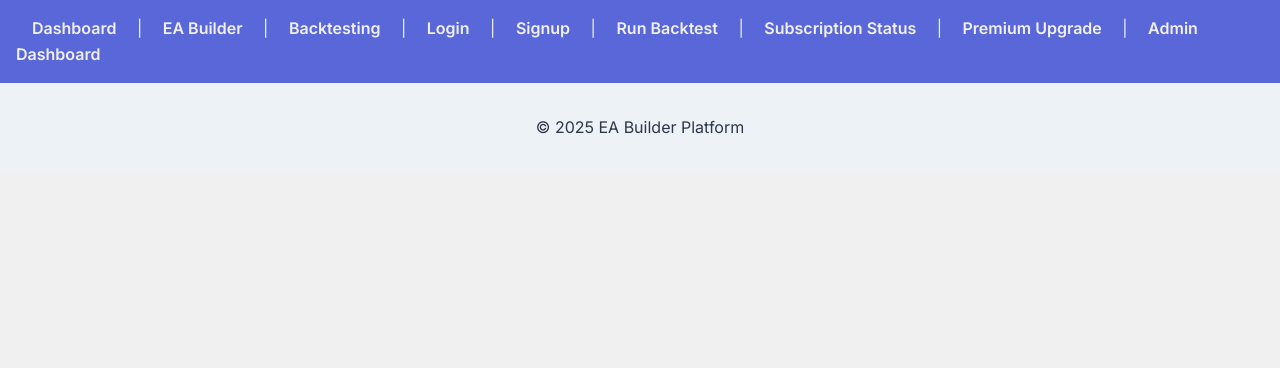
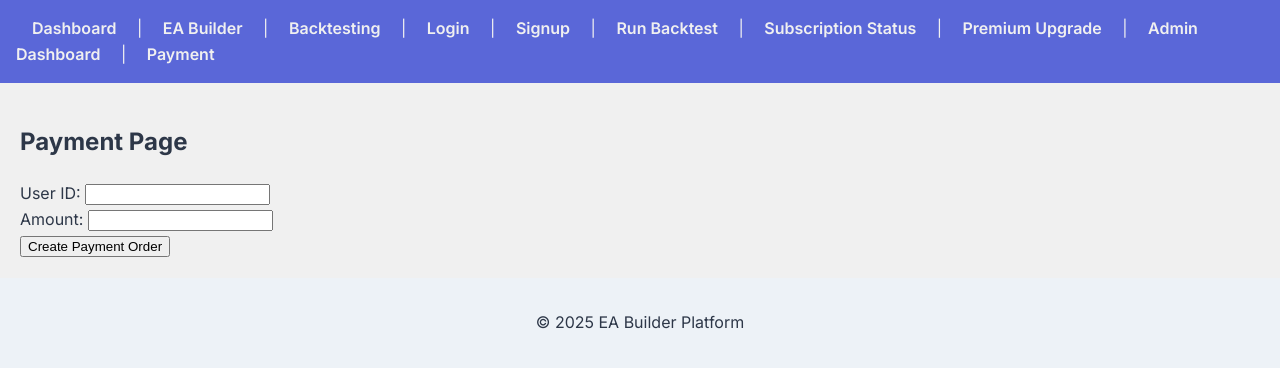
Before and after one commit to Maheshwaran114/ea-builder-platform, a React (Create React App) app in the folder frontend/: page /payment in a window 1280 px wide. Shown: the top 368 px of the page. Built offline with nearby package versions, Linux system fonts and the light colour scheme.

Commit message:
commit the code editor change 3

```diff
--- a/frontend/src/App.js
+++ b/frontend/src/App.js
@@ -11,6 +11,7 @@ import SubscriptionStatus from './pages/SubscriptionStatus';
 import PremiumUpgrade from './pages/PremiumUpgrade';
 import AdminDashboard from './pages/AdminDashboard';
 import './App.css';
+import PaymentPage from './pages/PaymentPage';
 
 function App() {
   return (
@@ -26,7 +27,8 @@ function App() {
             <Link to="/backtest">Run Backtest</Link> |{' '}
             <Link to="/subscription-status">Subscription Status</Link> |{' '}
             <Link to="/premium-upgrade">Premium Upgrade</Link> |{' '}
-            <Link to="/admin/dashboard">Admin Dashboard</Link>
+            <Link to="/admin/dashboard">Admin Dashboard</Link> |{' '}
+            <Link to="/payment">Payment</Link>
           </nav>
         </header>
         <Routes>
@@ -39,6 +41,7 @@ function App() {
           <Route path="/subscription-status" element={<SubscriptionStatus />} />
           <Route path="/premium-upgrade" element={<PremiumUpgrade />} />
           <Route path="/admin/dashboard" element={<AdminDashboard />} />
+          <Route path="/payment" element={<PaymentPage />} />
         </Routes>
         <footer className="footer">
           <p>© 2025 EA Builder Platform</p>
@@ -48,4 +51,10 @@ function App() {
   );
 }
 
+
+
+// In the <Routes> section, add:
+<Route path="/payment" element={<PaymentPage />} />
+
+
 export default App;
--- /dev/null
+++ b/frontend/src/api/payment.js
@@ -0,0 +1,12 @@
+import axios from 'axios';
+
+const API_URL = 'http://localhost:3001';
+
+export const createPaymentOrder = async (userId, amount) => {
+  try {
+    const response = await axios.post(`${API_URL}/api/payments/create`, { userId, amount });
+    return response.data;
+  } catch (error) {
+    throw error;
+  }
+};
--- a/frontend/src/components/OnboardingTour.js
+++ b/frontend/src/components/OnboardingTour.js
@@ -1,27 +1,44 @@
-import React from 'react';
+import React, { useState } from 'react';
 import Joyride from 'react-joyride';
 
-function OnboardingTour() {
+const OnboardingTour = () => {
+  const [run, setRun] = useState(true);
   const steps = [
     {
-      target: '.header',
-      content: 'This is the header where you navigate through the application.',
+      target: '.header', // Ensure your header has className="header"
+      content: 'Welcome to EA Builder! Use the navigation above to access different sections of the platform.',
     },
     {
-      target: '.sidebar',
-      content: 'This is the toolbox. Drag and drop blocks to build your EA.',
+      target: '.sidebar', // Ensure your Sidebar component renders an element with className="sidebar"
+      content: 'This is your toolbox with available indicators. Drag and drop them onto the canvas.',
     },
     {
-      target: '.main-canvas',
-      content: 'This area is your EA builder canvas. Drop blocks here.',
+      target: '.drop-area', // Ensure your DropArea component has className="drop-area"
+      content: 'Drop your indicators here to start building your EA.',
     },
     {
-      target: '.code-preview',
-      content: 'Here is the live code preview that updates as you build your EA.',
+      target: '.risk-management', // Ensure your RiskManagementSettings container has className="risk-management"
+      content: 'Configure risk management settings such as stop loss and trailing stop here.',
+    },
+    {
+      target: '.code-editor', // Ensure your CodeEditor container has className="code-editor"
+      content: 'The generated EA code will be displayed here. You can edit it directly if needed.',
+    },
+    {
+      target: '.properties-panel', // Ensure your PropertiesPanel component has className="properties-panel"
+      content: 'Adjust indicator parameters and other settings in this panel.',
     },
   ];
 
-  return <Joyride steps={steps} continuous showSkipButton />;
-}
+  return (
+    <Joyride
+      steps={steps}
+      run={run}
+      continuous={true}
+      showSkipButton={true}
+      showProgress={true}
+    />
+  );
+};
 
 export default OnboardingTour;
--- /dev/null
+++ b/frontend/src/pages/PaymentPage.js
@@ -0,0 +1,55 @@
+import React, { useState } from 'react';
+import { createPaymentOrder } from '../api/payment';
+
+const PaymentPage = () => {
+  const [userId, setUserId] = useState('');
+  const [amount, setAmount] = useState('');
+  const [orderDetails, setOrderDetails] = useState(null);
+  const [error, setError] = useState('');
+
+  const handlePayment = async () => {
+    try {
+      const data = await createPaymentOrder(parseInt(userId), parseFloat(amount));
+      setOrderDetails(data);
+      setError('');
+    } catch (err) {
+      console.error(err);
+      setError('Payment order creation failed.');
+    }
+  };
+
+  return (
+    <div style={{ padding: '20px' }}>
+      <h2>Payment Page</h2>
+      <div>
+        <label>User ID: </label>
+        <input
+          type="number"
+          value={userId}
+          onChange={(e) => setUserId(e.target.value)}
+        />
+      </div>
+      <div>
+        <label>Amount: </label>
+        <input
+          type="number"
+          value={amount}
+          onChange={(e) => setAmount(e.target.value)}
+        />
+      </div>
+      <button onClick={handlePayment}>Create Payment Order</button>
+      {orderDetails && (
+        <div>
+          <h4>Order Details</h4>
+          <p>Order ID: {orderDetails.order_id}</p>
+          <p>
+            Payment URL: <a href={orderDetails.paymentUrl} target="_blank" rel="noreferrer">Pay Now</a>
+          </p>
+        </div>
+      )}
+      {error && <p style={{ color: 'red' }}>{error}</p>}
+    </div>
+  );
+};
+
+export default PaymentPage;
```
Also changed, not shown: 1 other file (tests, documents, lock files or other folders).
